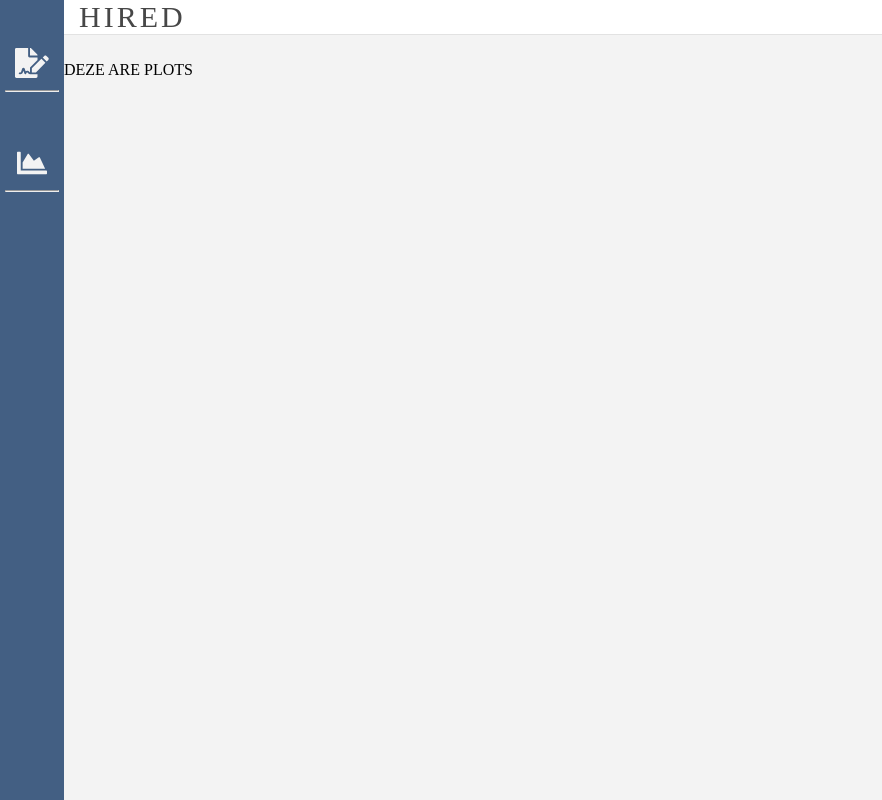
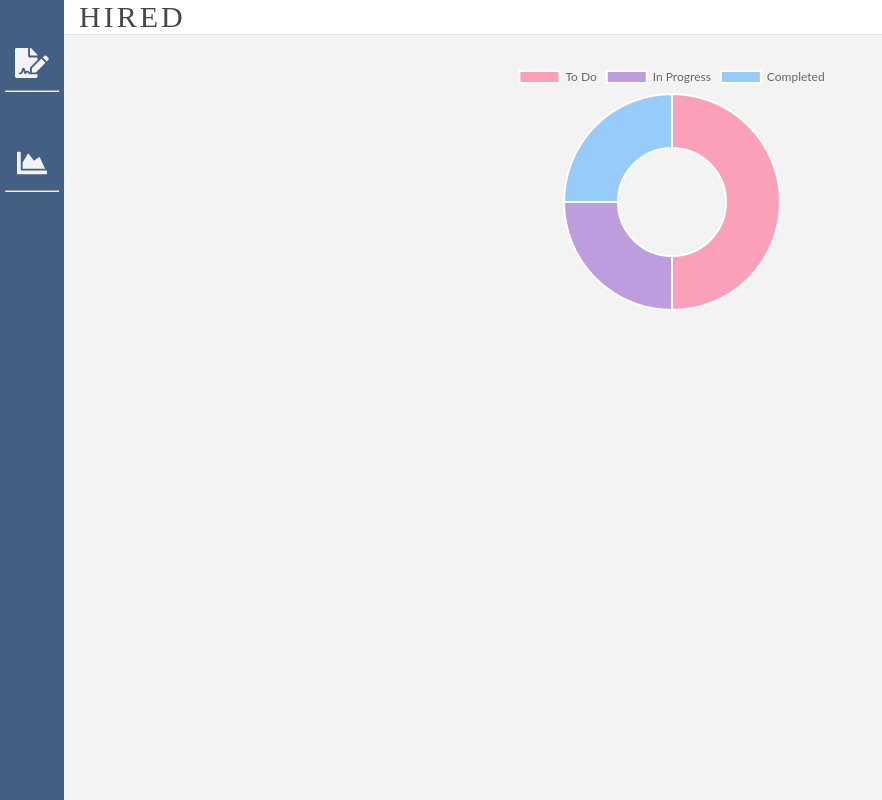
Before and after one commit to jeongle/Hired, a React app: page / in a window 1280 px wide. Both pictures are taken after a click on the button 32 px from the left and 164 px from the top of the page. Shown: the whole page, without its empty margins (0-882 px from the left). Built offline with nearby package versions, Linux system fonts and the light colour scheme.

Commit message:
One chart added

```diff
--- a/client/main/App.jsx
+++ b/client/main/App.jsx
@@ -55,7 +55,8 @@ class App extends Component {
         removeApp={this.removeApp}/> :
       null;
     plots = (this.state.showPlots) ?
-      <Plots /> :
+      <Plots
+        applications={[this.state.todos, this.state.inProgs, this.state.completeds]} /> :
       null;
 
     return (
--- a/client/main/Plots.jsx
+++ b/client/main/Plots.jsx
@@ -1,9 +1,29 @@
 import React from "react";
+import { defaults, Doughnut } from "react-chartjs-2";
+
+defaults.global.defaultFontFamily = "lato";
 
 const Plots = (props) => {
+  let doughnutData = {
+    labels: ['To Do', 'In Progress', 'Completed'],
+    datasets: [{
+      data: props.applications.map(section => section.length),
+      backgroundColor:[
+        'rgba(255,105,145,0.6)',
+        'rgba(155,100,210,0.6)',
+        'rgba(90,178,255,0.6)',
+      ]
+    }]
+  };
   return (
     <div>
-      DEZE ARE PLOTS
+      <Doughnut
+        data={doughnutData}
+        width={250}
+        height={250}
+        options={{
+          maintainAspectRatio: false
+        }}/>
     </div>
   )
 }
--- a/package.json
+++ b/package.json
@@ -28,6 +28,7 @@
     "mongoose": "^5.3.3",
     "npm": "^6.4.1",
     "react": "^16.5.2",
+    "react-chartjs-2": "^2.7.4",
     "react-dom": "^16.5.2"
   },
   "devDependencies": {
```
Also changed, not shown: 1 other file (tests, documents, lock files or other folders).
